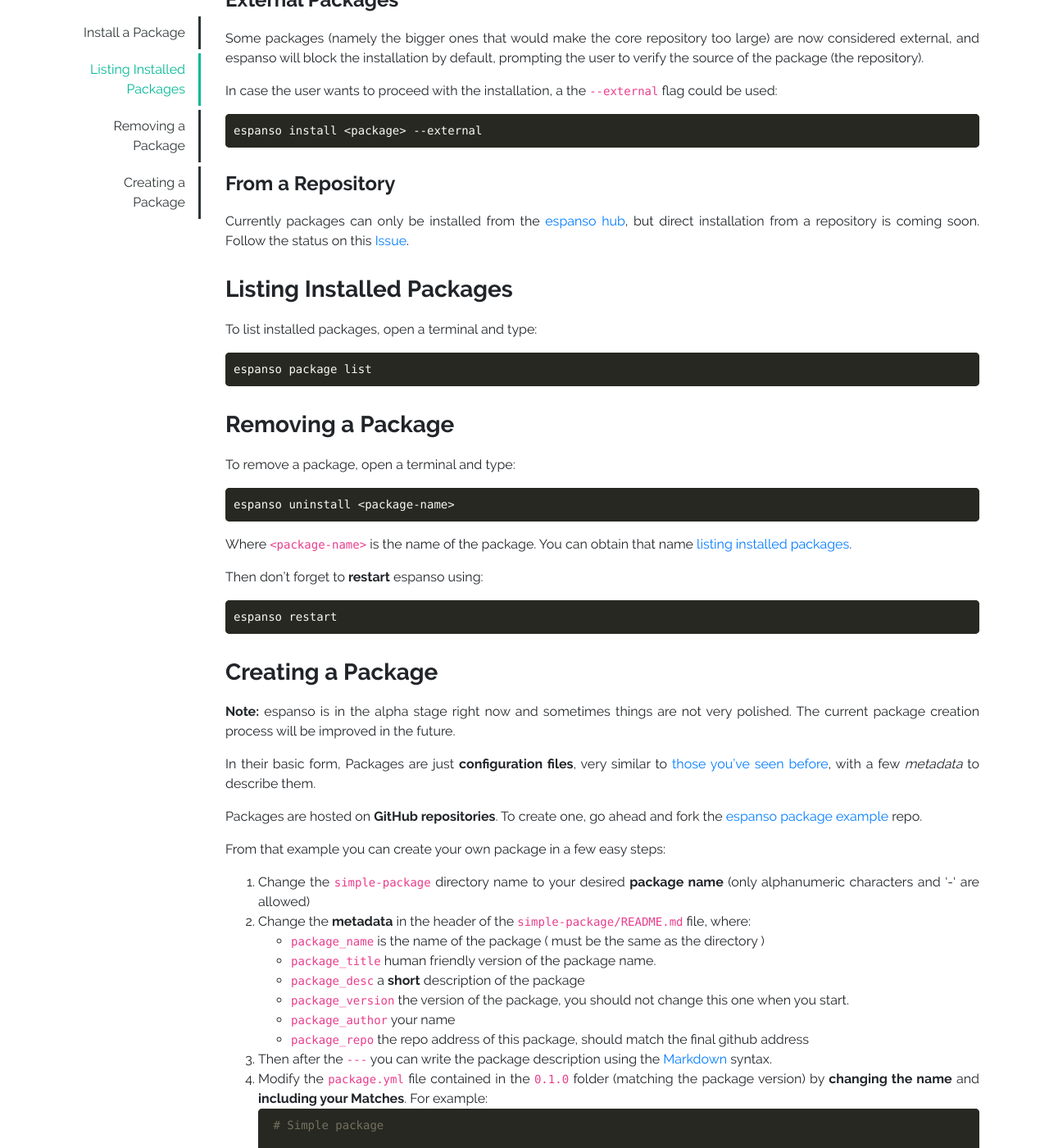
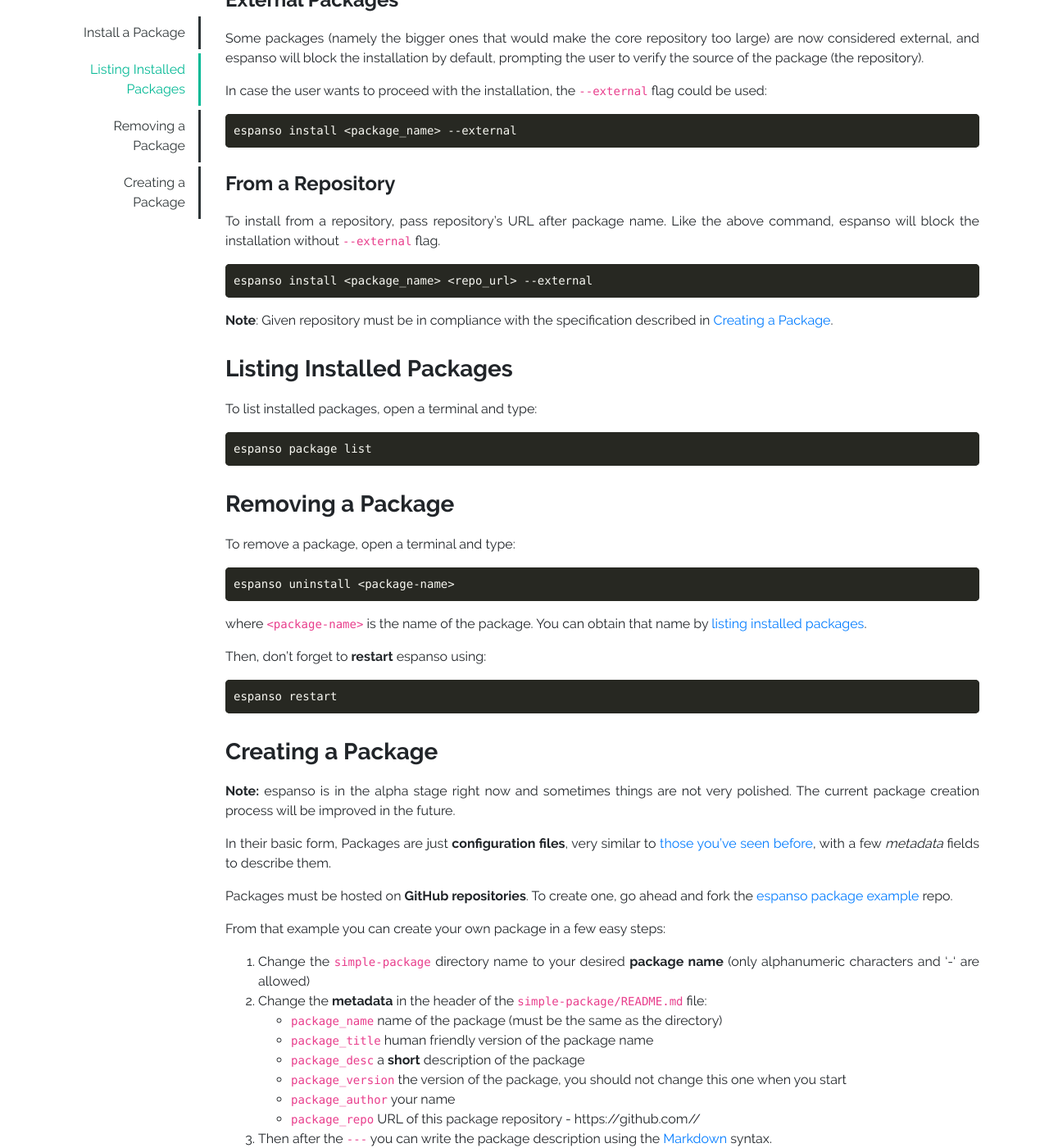
Before and after one commit to espanso/espanso, a Jekyll site: the page built from docs/packages.md, in a window 1280 px wide and 1400 px high, scrolled down 659 px. Shown: the whole window at 82% size. Built offline with Jekyll 4.4.1, drawn with Linux system fonts in a browser that asks for light colours; some of the changed text lies outside the part shown.

Commit message:
Update 'installing from repo' & 'publishing on expanso hub' instructions
Fix some punctuations and add line breaks for long sentences in
"Getting Started" doc

````diff
--- a/docs/packages.md
+++ b/docs/packages.md
@@ -29,18 +29,25 @@
 
 #### External Packages
 
-Some packages (namely the bigger ones that would make the core repository too large) are now considered external, and espanso will block the installation by default, prompting the user to verify the source of the package (the repository).
+Some packages (namely the bigger ones that would make the core repository too large) are now considered external,
+and espanso will block the installation by default, prompting the user to verify the source of the package (the repository).
 
-In case the user wants to proceed with the installation, a the `--external` flag could be used:
+In case the user wants to proceed with the installation, the `--external` flag could be used:
 
 ```
-espanso install <package> --external
+espanso install <package_name> --external
 ```
 
 #### From a Repository
 
-Currently packages can only be installed from the [espanso hub](https://hub.espanso.org/), but direct
-installation from a repository is coming soon. Follow the status on this [Issue](https://github.com/federico-terzi/espanso/issues/55).
+To install from a repository, pass repository's URL after package name. Like the above command,
+espanso will block the installation without `--external` flag.
+
+```
+espanso install <package_name> <repo_url> --external
+```
+
+**Note**: Given repository must be in compliance with the specification described in [Creating a Package](#creating-a-package).
 
 ### Listing Installed Packages
 
@@ -58,9 +65,9 @@
 espanso uninstall <package-name>
 ```
 
-Where `<package-name>` is the name of the package. You can obtain that name [listing installed packages](#listing-installed-packages).
+where `<package-name>` is the name of the package. You can obtain that name by [listing installed packages](#listing-installed-packages).
 
-Then don't forget to **restart** espanso using:
+Then, don't forget to **restart** espanso using:
 
 ```
 espanso restart
@@ -72,22 +79,22 @@
 package creation process will be improved in the future.
 
 In their basic form, Packages are just **configuration files**, very similar to
-[those you've seen before](/docs/configuration), with a few *metadata* to describe them.
+[those you've seen before](/docs/configuration), with a few *metadata* fields to describe them.
 
-Packages are hosted on **GitHub repositories**. To create one, go ahead and
+Packages must be hosted on **GitHub repositories**. To create one, go ahead and
 fork the [espanso package example](https://github.com/federico-terzi/espanso-package-example/) repo.
 
 From that example you can create your own package in a few easy steps:
 
 1. Change the `simple-package` directory name to your desired **package name** (only alphanumeric characters and '-' are
 allowed)
-2. Change the **metadata** in the header of the `simple-package/README.md` file, where:
-    * `package_name` is the name of the package ( must be the same as the directory )
-    * `package_title` human friendly version of the package name.
-    * `package_desc` a **short** description of the package
-    * `package_version` the version of the package, you should not change this one when you start.
-    * `package_author` your name
-    * `package_repo` the repo address of this package, should match the final github address
+2. Change the **metadata** in the header of the `simple-package/README.md` file:
+    * `package_name`     name of the package (must be the same as the directory)
+    * `package_title`    human friendly version of the package name
+    * `package_desc`     a **short** description of the package
+    * `package_version`  the version of the package, you should not change this one when you start
+    * `package_author`   your name
+    * `package_repo`     URL of this package repository - https://github.com/<username>/<repo_name>
 
 3. Then after the `---` you can write the package description using the [Markdown](https://github.com/adam-p/markdown-here/wiki/Markdown-Cheatsheet) syntax.
 4. Modify the `package.yml` file contained in the `0.1.0` folder (matching the package version) by **changing the name** and **including your Matches**. For example:
@@ -105,5 +112,10 @@
 #### Publishing on espanso hub
 
 After following all these steps, you can request to publish your package to [espanso hub](http://hub.espanso.org)
-by opening an [Issue](https://github.com/federico-terzi/espanso-hub/issues) with the following information:
-* The package **repository** url
+by opening an [Issue](https://github.com/federico-terzi/espanso-hub/issues) with the following format:
+* Title: 'New package - <package name>'
+* Body:
+    * The package **repository** url
+    * A short description of your package
+    * List of replacements and optionally, their descriptions
+    * Requirements/Dependencies, if any
````
Also changed, not shown: other parts of docs/packages.md (+1 -1 lines), docs/get-started.md (+36 -17 lines).
